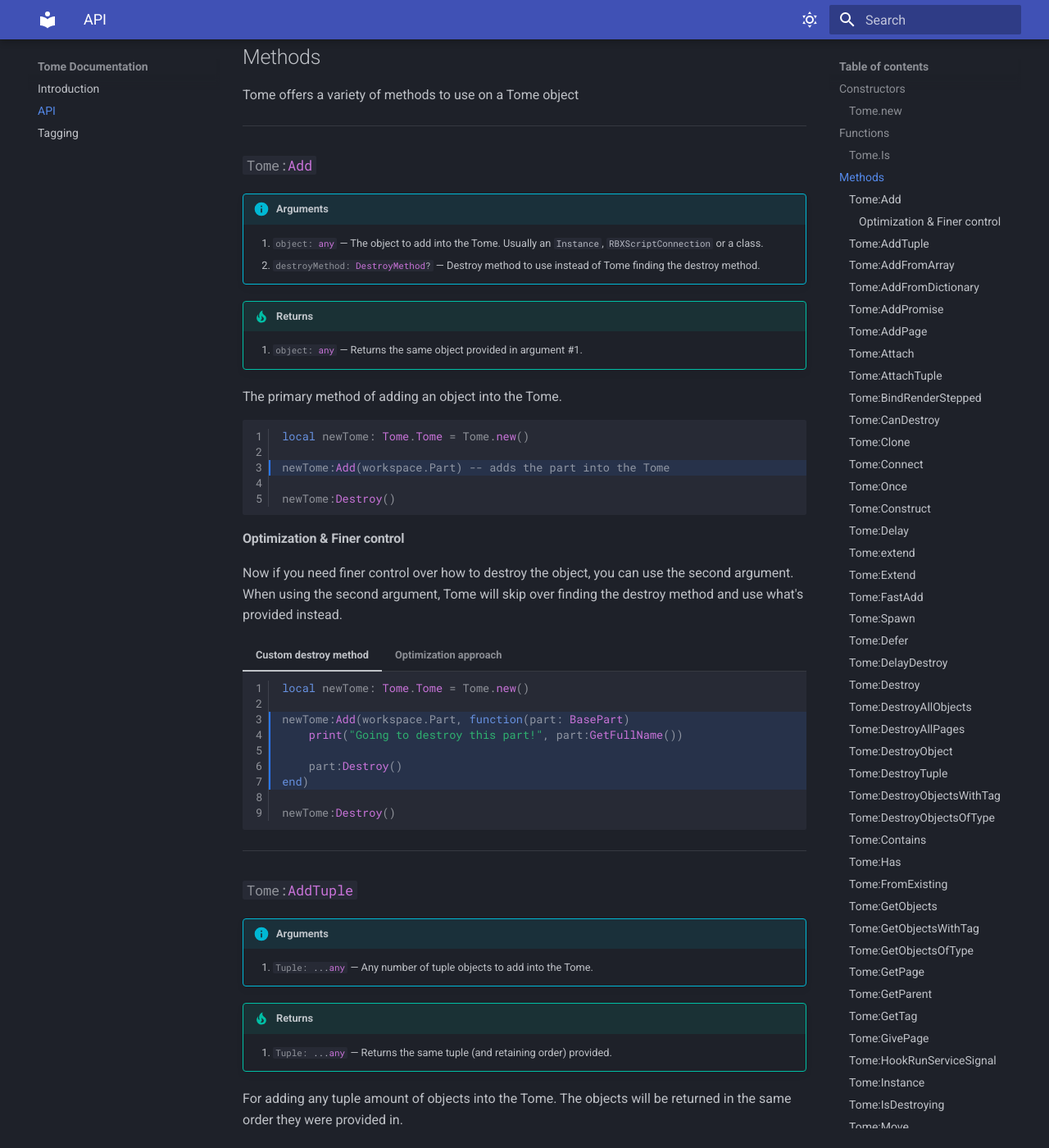
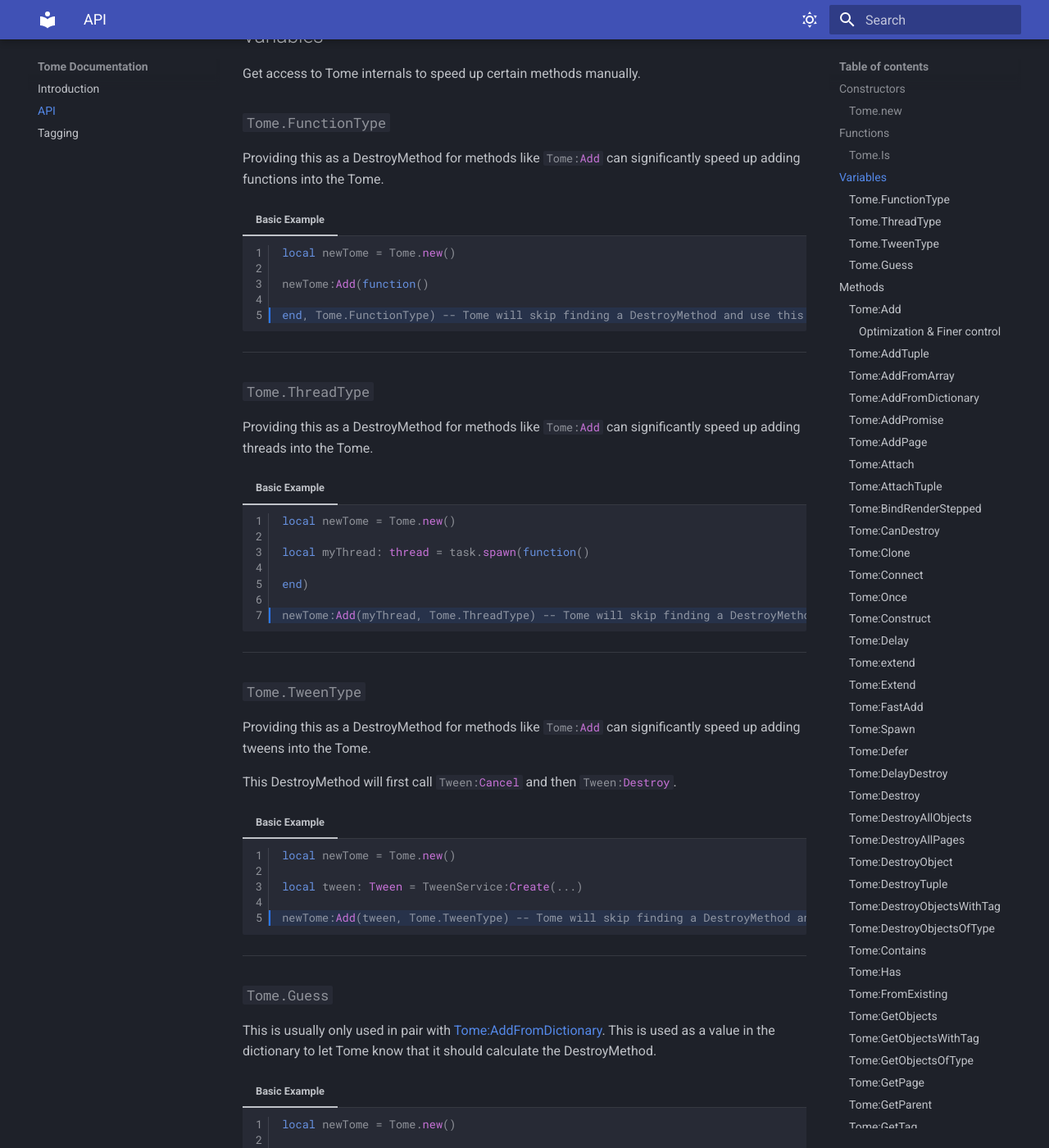
Before and after one commit to y29r/tome-docs, an MkDocs documentation site: the page built from docs/API.md, in a window 1280 px wide and 1400 px high, scrolled down 1481 px. Shown: the whole window at 82% size. Built offline with MkDocs 1.6.1 and Material for MkDocs 9.7.7, drawn with Linux system fonts in a browser that asks for light colours; some of the changed text lies outside the part shown.

Commit message:
Update API.md

````diff
--- a/docs/API.md
+++ b/docs/API.md
@@ -1,4 +1,16 @@
 [Tagging]: Tagging.md
+[Tome:AddFromDictionary]: API.md/#tomeaddfromdictionary
+[Tome:Attach]: API.md/#tomeattach
+[Tome:Add]: API.md/#tomeadd
+[Tome:Destroy]: API.md/#tomedestroy
+[Tome:Connect]: API.md/#tomeconnect
+[Tome:DestroyAllObjects]: API.md/#tomedestroyallobjects
+[Tome:DestroyAllPages]: API.md/#tomedestroyallpages
+[Tome:Contains]: API.md/#tomecontains
+[Tome:Remove]: API.md/#tomeremove
+[Instance.fromExisting]: https://create.roblox.com/docs/reference/engine/datatypes/Instance#fromExisting
+[Tome:SetTag]: API.md/#tomesettag
+[RunService:BindToRenderStep]: https://create.roblox.com/docs/reference/engine/classes/RunService#BindToRenderStep
 
 # API
 The official API for Tome giving basic examples for constructors, embedded systems and methods.
@@ -53,6 +65,73 @@ Returns whether the provided object is a Tome object. This function will check a
 	```
 
 ---
+
+## Variables
+Get access to Tome internals to speed up certain methods manually.
+
+### `#!luau Tome.FunctionType`
+
+Providing this as a DestroyMethod for methods like `#!luau Tome:Add` can significantly speed up adding functions into the Tome.
+
+=== "Basic Example"
+	```luau linenums="1" hl_lines="5-5"
+	local newTome = Tome.new()
+
+	newTome:Add(function()
+
+	end, Tome.FunctionType) -- Tome will skip finding a DestroyMethod and use this instead.
+	```
+
+---
+
+### `#!luau Tome.ThreadType`
+
+Providing this as a DestroyMethod for methods like `#!luau Tome:Add` can significantly speed up adding threads into the Tome.
+
+=== "Basic Example"
+	```luau linenums="1" hl_lines="7-7"
+	local newTome = Tome.new()
+
+	local myThread: thread = task.spawn(function()
+
+	end)
+
+	newTome:Add(myThread, Tome.ThreadType) -- Tome will skip finding a DestroyMethod and use this instead.
+	```
+
+---
+
+### `#!luau Tome.TweenType`
+
+Providing this as a DestroyMethod for methods like `#!luau Tome:Add` can significantly speed up adding tweens into the Tome.
+
+This DestroyMethod will first call `#!luau Tween:Cancel` and then `#!luau Tween:Destroy`.
+
+=== "Basic Example"
+	```luau linenums="1" hl_lines="5-5"
+	local newTome = Tome.new()
+
+	local tween: Tween = TweenService:Create(...)
+
+	newTome:Add(tween, Tome.TweenType) -- Tome will skip finding a DestroyMethod and use this instead.
+	```
+
+---
+
+### `#!luau Tome.Guess`
+
+This is usually only used in pair with [Tome:AddFromDictionary]. This is used as a value in the dictionary to let Tome know that it should calculate the DestroyMethod.
+
+=== "Basic Example"
+	```luau linenums="1" hl_lines="4-4"
+	local newTome = Tome.new()
+
+	local objects: {[any]: Tome.DestroyMethod} = {
+		[workspace.Part] = Tome.Guess,
+	}
+
+	newTome:AddFromDictionary(objects)
+	```
 
 ---
 
@@ -1569,7 +1648,7 @@ Destroys **all** Pages inside the Tome, and removes them.
 
 Sets a new tag for the Tome. This will remove the previous tag, which means all other objects that were tagged, will have their tag replaced with the new one. This will have to add and remove the tags for instances, which can be slow when used frequently, in mass.
 
-This is mainly used for debugging, or very case-specific situations.
+This is mainly used for debugging, or very case-specific situations with [Tagging].
 
 === "Basic Example"
 	```luau linenums="1" hl_lines="4-9"
````
Also changed, not shown: other parts of docs/API.md (+14 -14 lines).
